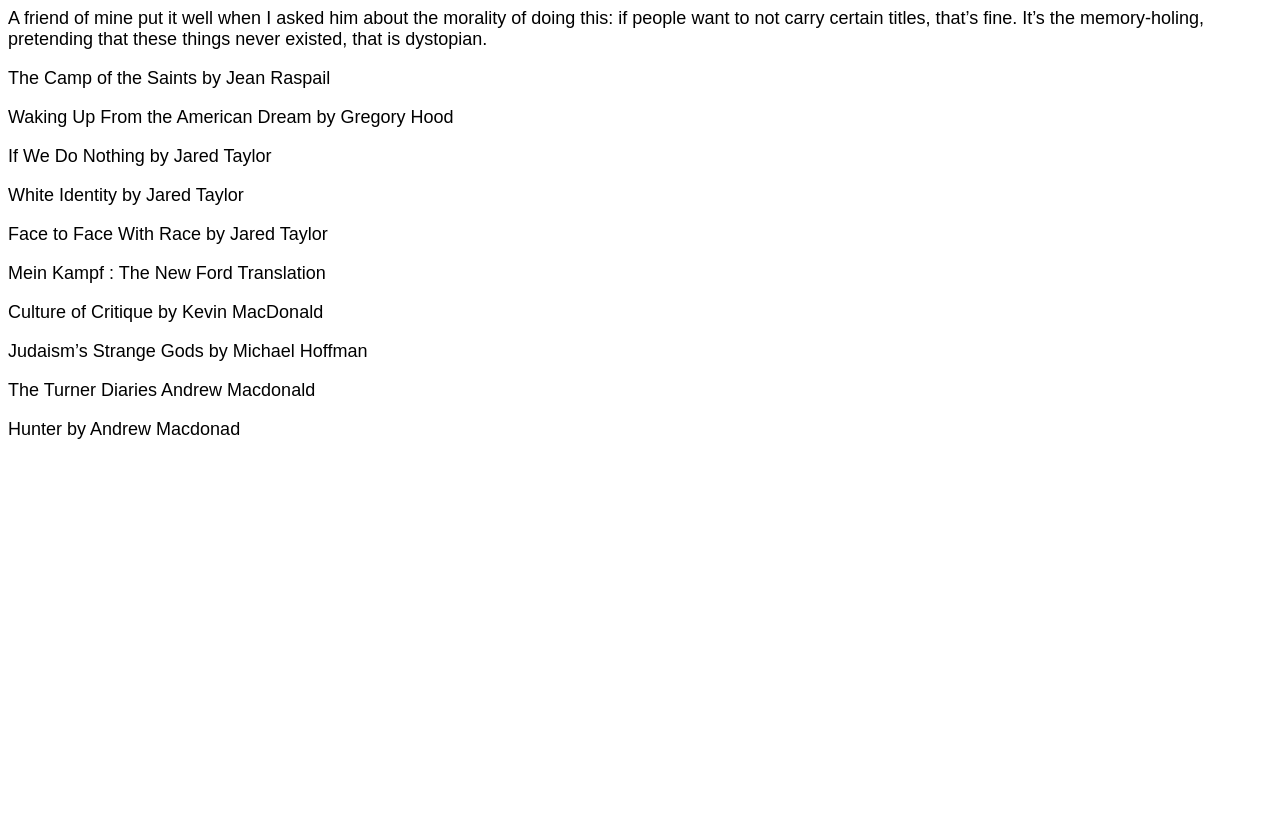
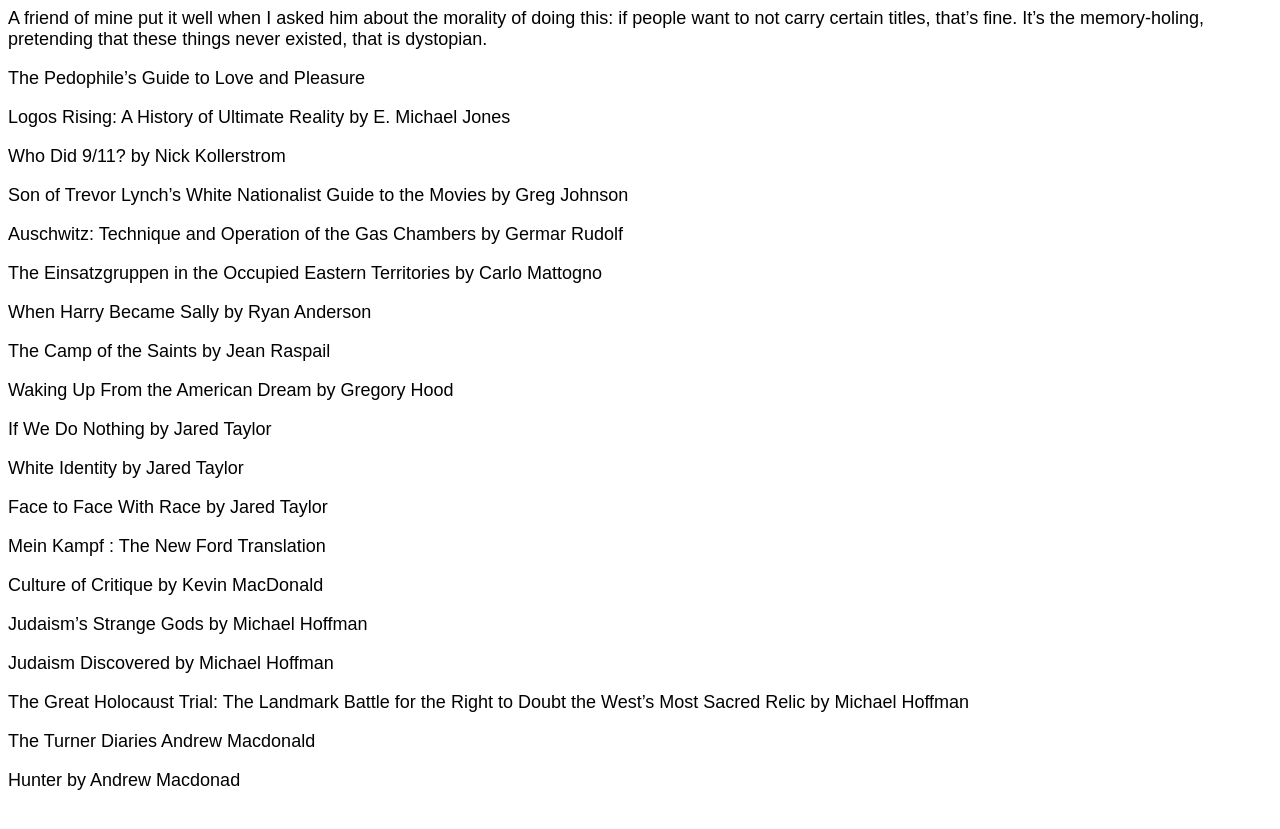
Before and after one commit to 0x000m/old, a Jekyll site: the page built from _posts/2022-05-15-banned-amazon.md, in a window 1280 px wide. Shown: the top 829 px of the page. Built offline with Jekyll 4.4.1, drawn with Linux system fonts in a browser that asks for light colours.

Commit message:
Update 2022-05-15-banned-amazon.md

```diff
--- a/_posts/2022-05-15-banned-amazon.md
+++ b/_posts/2022-05-15-banned-amazon.md
@@ -6,6 +6,20 @@ title: Books Banned From Amazon
 A friend of mine put it well when I asked him about the morality of doing this: if
 people want to not carry certain titles, that's fine. It's the memory-holing, pretending that these things never
 existed, that is dystopian.
+
+The Pedophile’s Guide to Love and Pleasure
+
+Logos Rising: A History of Ultimate Reality by E. Michael Jones
+
+Who Did 9/11? by Nick Kollerstrom
+
+Son of Trevor Lynch’s White Nationalist Guide to the Movies by Greg Johnson
+
+Auschwitz: Technique and Operation of the Gas Chambers by Germar Rudolf
+
+The Einsatzgruppen in the Occupied Eastern Territories by Carlo Mattogno
+
+When Harry Became Sally by Ryan Anderson
 
 The Camp of the Saints by Jean Raspail
 
@@ -23,6 +37,10 @@ Culture of Critique by Kevin MacDonald
 
 Judaism's Strange Gods by Michael Hoffman
 
+Judaism Discovered by Michael Hoffman
+
+The Great Holocaust Trial: The Landmark Battle for the Right to Doubt the West's Most Sacred Relic by Michael Hoffman
+
 The Turner Diaries Andrew Macdonald
 
 Hunter by Andrew Macdonad
```
